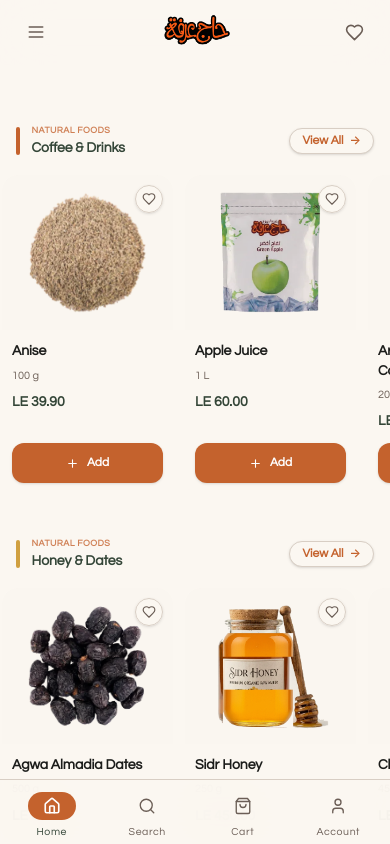
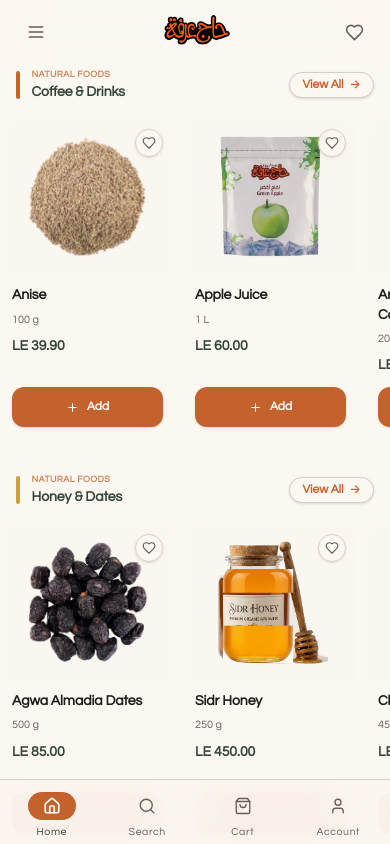
Before and after one commit to amahdy59/Hajarafaapp, a React (Vite) app: page / in a window 390 px wide. Built offline with nearby package versions, Linux system fonts and the light colour scheme.

Commit message:
adjust mobile spacing by moving elements higher up on search, main, and category screens

```diff
--- a/src/app/Root.tsx
+++ b/src/app/Root.tsx
@@ -19,7 +19,7 @@ export function Root() {
   const isCheckout = location.pathname === "/checkout";
 
   const hasCategoryRail = location.pathname === "/" || location.pathname.startsWith("/category/") || location.pathname === "/products";
-  const mainPadding = hasCategoryRail ? "pt-[108px]" : "pt-16";
+  const mainPadding = hasCategoryRail ? "pt-16 sm:pt-[108px]" : "pt-16";
 
   useEffect(() => {
     window.scrollTo({ top: 0, behavior: "instant" });
--- a/src/app/pages/Category.tsx
+++ b/src/app/pages/Category.tsx
@@ -123,9 +123,9 @@ export function Category() {
 
   return (
     <div className="min-h-screen bg-background">
-      <div className="max-w-[1280px] mx-auto px-4 sm:px-6 pt-4 sm:pt-6 pb-6">
+      <div className="max-w-[1280px] mx-auto px-4 sm:px-6 pt-1 sm:pt-6 pb-6">
         {/* Page header */}
-        <div className="mb-6 flex flex-col sm:flex-row sm:items-baseline sm:justify-between gap-1 select-none">
+        <div className="mb-3 sm:mb-6 flex flex-col sm:flex-row sm:items-baseline sm:justify-between gap-1 select-none">
           <h1 className="text-foreground font-display text-2xl font-bold leading-tight">
             {categoryName}
           </h1>
@@ -143,7 +143,7 @@ export function Category() {
           {/* Main content */}
           <div className="flex-1 min-w-0">
             {/* Toolbar */}
-            <div className="mb-6">
+            <div className="mb-3.5 sm:mb-6">
               {/* Desktop layout: search box on left, sorting + grid/list on right */}
               <div className="hidden lg:flex items-center justify-between gap-3">
                 {/* Search products box */}
--- a/src/app/pages/Home.tsx
+++ b/src/app/pages/Home.tsx
@@ -23,7 +23,7 @@ export function Home() {
 
   return (
     <div className="min-h-screen bg-background">
-      <div className="max-w-[1280px] mx-auto px-4 sm:px-6 py-4 sm:py-6 flex flex-col gap-10 sm:gap-14">
+      <div className="max-w-[1280px] mx-auto px-4 sm:px-6 pt-1 pb-4 sm:py-6 flex flex-col gap-8 sm:gap-14">
 
         {/* Hero — hidden on mobile */}
         <section className="relative rounded-2xl overflow-hidden shadow-soft hidden sm:block" style={{ aspectRatio: "16/5", maxHeight: 240 }}>
--- a/src/app/pages/Products.tsx
+++ b/src/app/pages/Products.tsx
@@ -280,9 +280,9 @@ export function Products() {
 
   return (
     <div className="min-h-screen bg-background">
-      <div className="max-w-[1280px] mx-auto px-4 sm:px-6 pt-4 sm:pt-6 pb-6">
+      <div className="max-w-[1280px] mx-auto px-4 sm:px-6 pt-1 sm:pt-6 pb-6">
         {/* Page header */}
-        <div className="mb-6 flex flex-col sm:flex-row sm:items-baseline sm:justify-between gap-1 select-none">
+        <div className="mb-3 sm:mb-6 flex flex-col sm:flex-row sm:items-baseline sm:justify-between gap-1 select-none">
           <h1 className="text-foreground font-display text-2xl font-bold leading-tight">
             {filter === "deals" ? `🔥 ${t.todaysDeals}` : t.shopAll}
           </h1>
@@ -300,7 +300,7 @@ export function Products() {
           {/* Main content */}
           <div className="flex-1 min-w-0">
             {/* Toolbar */}
-            <div className="mb-6">
+            <div className="mb-3.5 sm:mb-6">
               {/* Desktop layout: search box on left, sorting + grid/list on right */}
               <div className="hidden lg:flex items-center justify-between gap-3">
                 {/* Search products box */}
```
